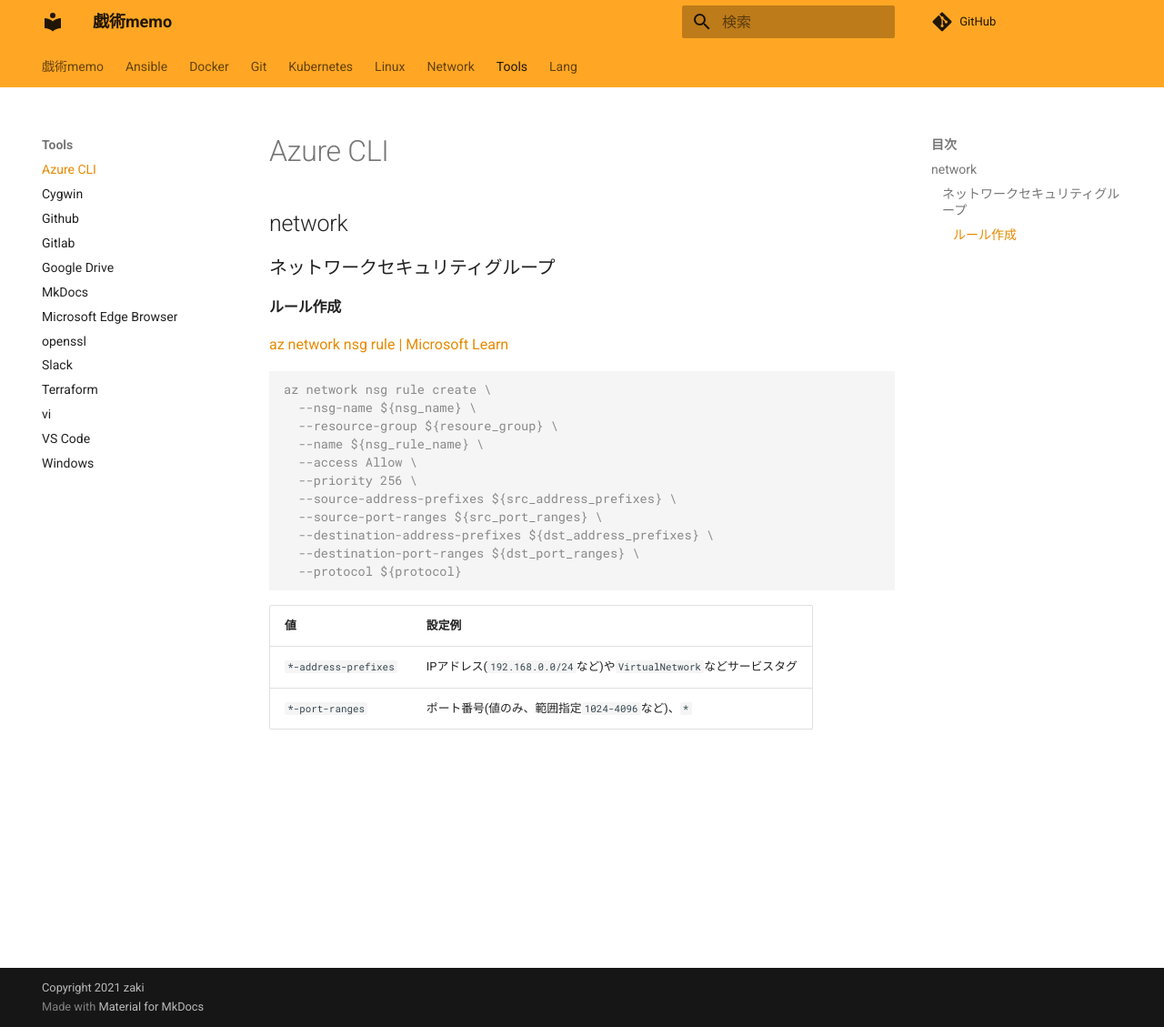
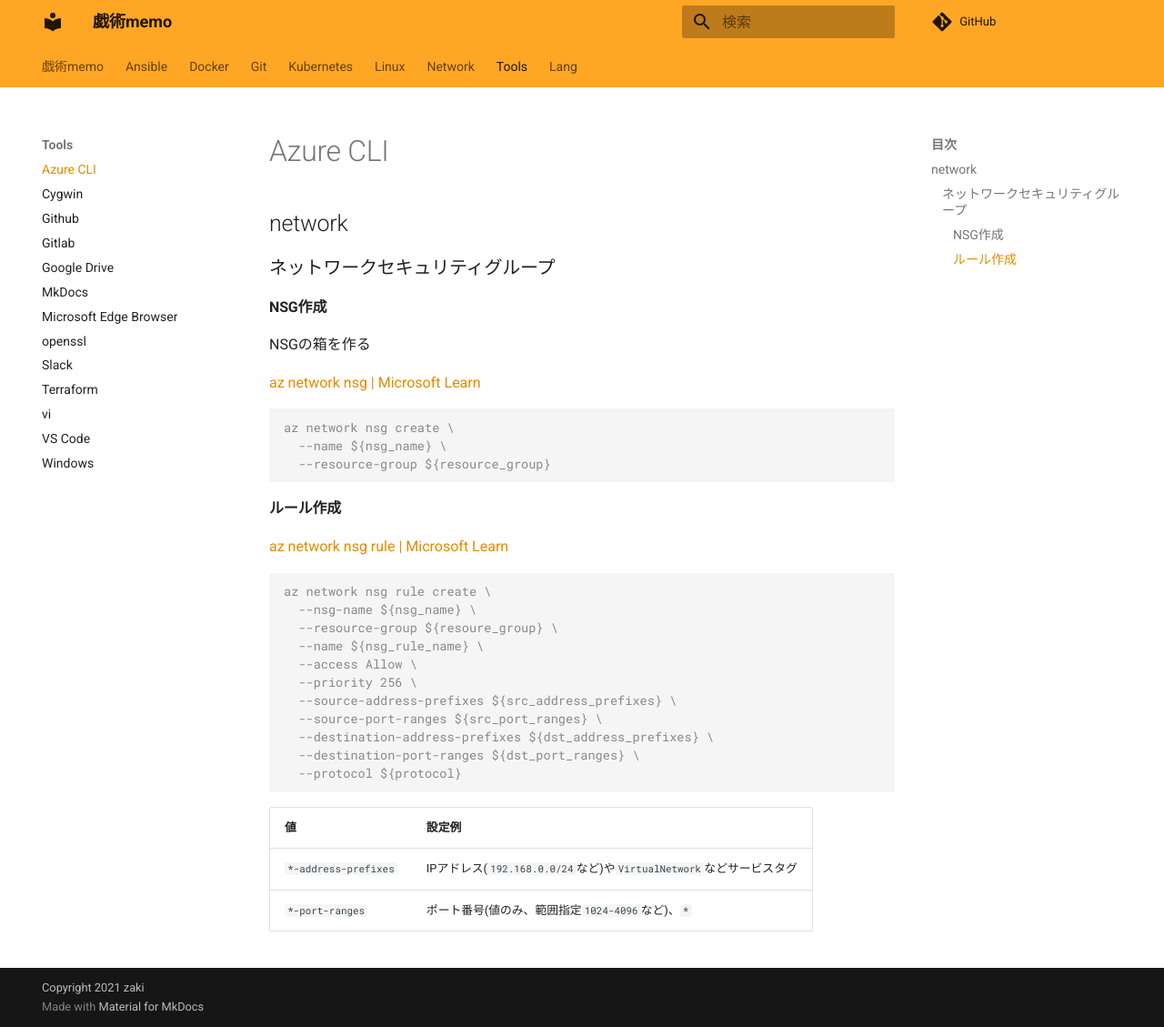
Before and after one commit to zaki-lknr/docs, an MkDocs documentation site: the page built from docs/Tools/az.md, in a window 1280 px wide and 1129 px high. Shown: the whole window at 91% size. Built offline with MkDocs 1.6.1 and Material for MkDocs 9.7.7, drawn with Linux system fonts in a browser that asks for light colours; comment, search, counter and statistics services are not loaded.

Commit message:
add: tools/az: nsg

````diff
--- a/docs/Tools/az.md
+++ b/docs/Tools/az.md
@@ -3,6 +3,18 @@
 ## network
 
 ### ネットワークセキュリティグループ
+
+#### NSG作成
+
+NSGの箱を作る
+
+[az network nsg | Microsoft Learn](https://learn.microsoft.com/ja-jp/cli/azure/network/nsg?view=azure-cli-latest)
+
+```console
+az network nsg create \
+  --name ${nsg_name} \
+  --resource-group ${resource_group}
+```
 
 #### ルール作成
 
````
